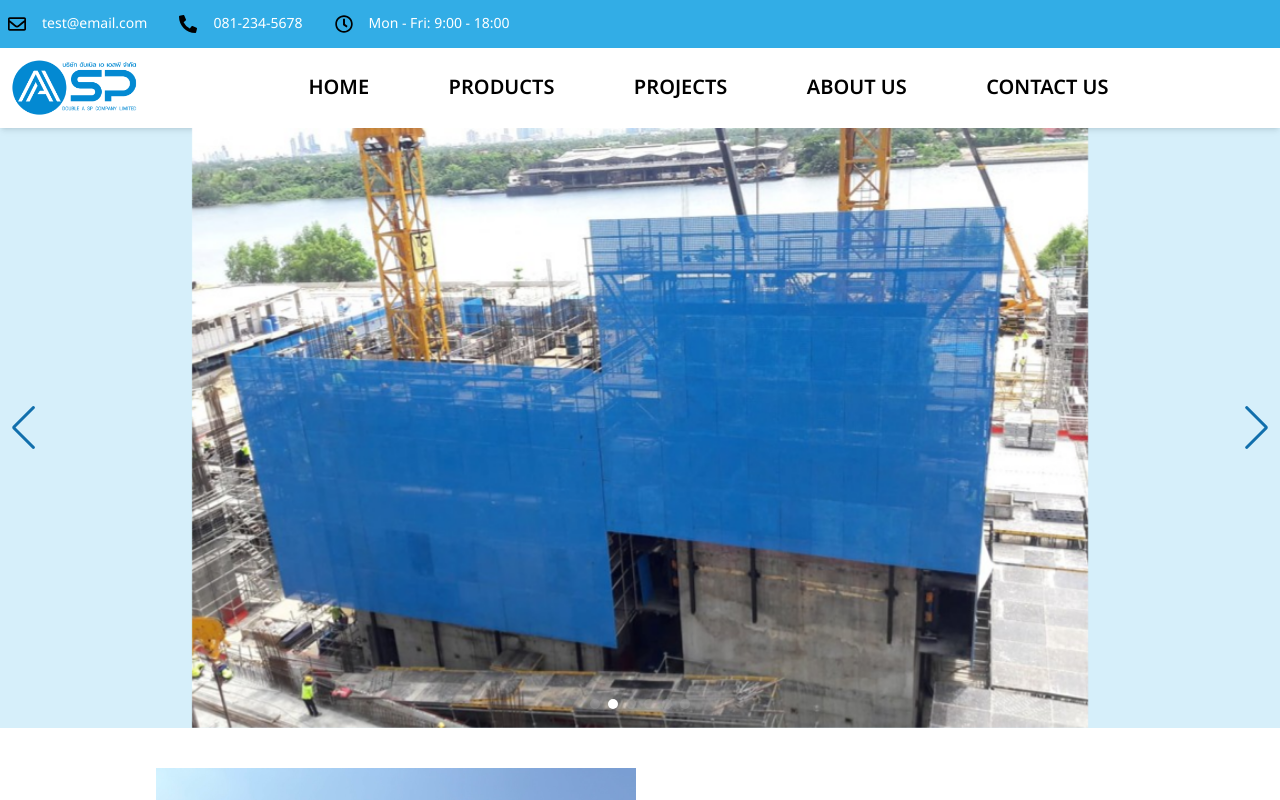
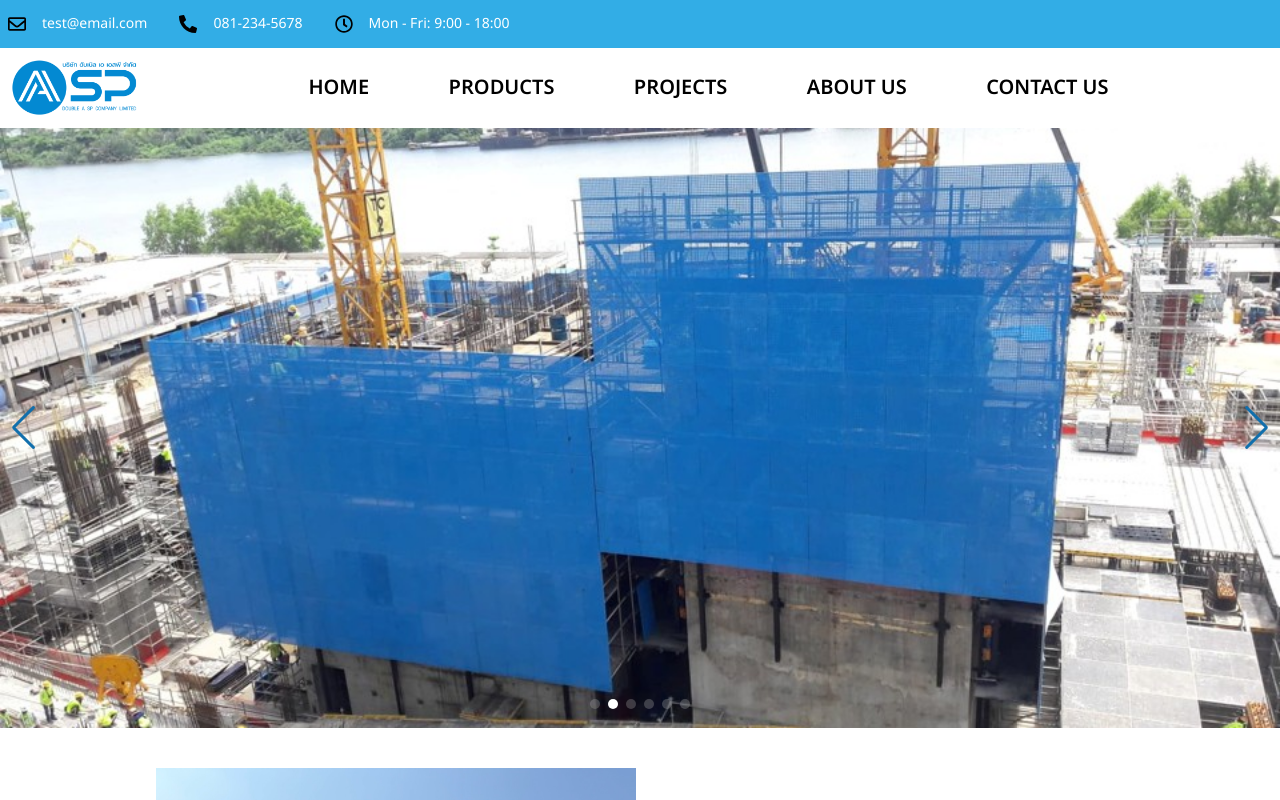
Before and after one commit to indykorpong/construction-site, a Next.js app: page /home in a window 1280 px wide. Shown: the top 800 px of the page. Built offline with nearby package versions, Linux system fonts and the light colour scheme.

Commit message:
chore: update styling

```diff
--- a/app/components/styles.css
+++ b/app/components/styles.css
@@ -22,7 +22,7 @@
   display: block;
   height: 100%;
   width: 100%;
-  max-width: 70%;
+  max-width: 1280px;
   overflow: hidden;
   object-fit: cover;
 }
```
